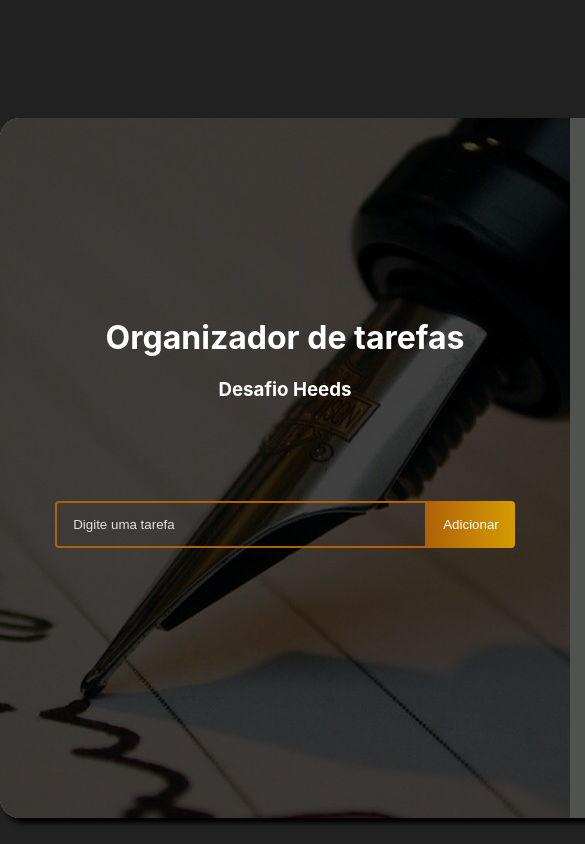
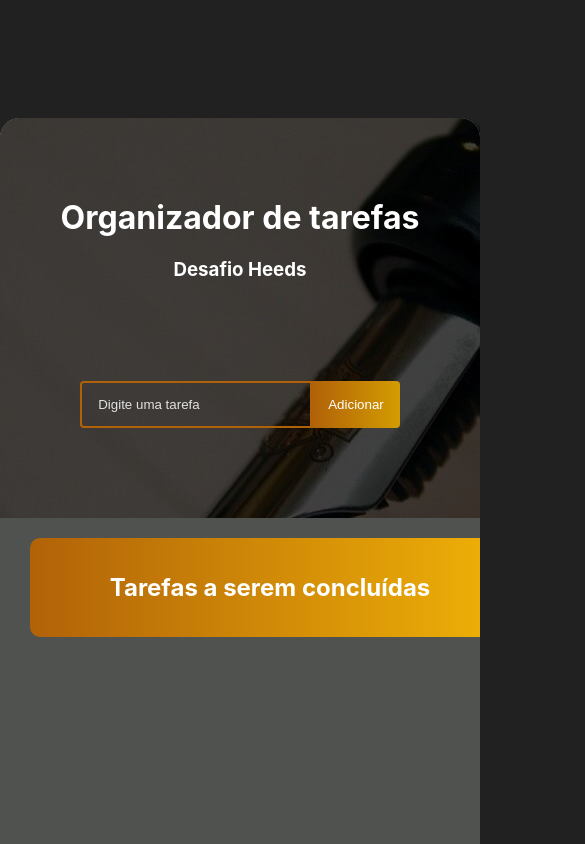
Before and after one commit to wilembergson/desafio-estagio-ts, a React (Create React App) app: page / in a window 390 px wide. Shown: the top 844 px of the page, 585 px wide, since content can reach past the window. Built offline with nearby package versions, Linux system fonts and the light colour scheme.

Commit message:
Adicionando responsividade

```diff
--- a/src/App.css
+++ b/src/App.css
@@ -14,3 +14,17 @@ body{
     overflow: hidden;
     box-shadow: 5px 5px 5px black;
 }
+
+@media (max-width:1199px){
+    .app{
+        width: 800px;
+
+    }
+
+}
+
+@media (max-width:799px){
+    .app{
+        width: 480px;
+    }
+}
--- a/src/components/TarefasForm/TarefaForm.css
+++ b/src/components/TarefasForm/TarefaForm.css
@@ -26,3 +26,10 @@
   text-transform: capitalize;
   transition: background 0.5s ease;
 }
+
+@media (max-width:1199px){
+  .tarefa-input{
+      width: 180px;
+
+  }
+}
--- a/src/components/inicial/Inicial.css
+++ b/src/components/inicial/Inicial.css
@@ -35,3 +35,22 @@ h3{
     color: #FFF;
     margin-bottom: 100px;
 }
+
+@media (max-width:799px){
+    .inicial{
+        display: grid;
+    }
+
+    h1{
+        margin-top: 80px;
+    }
+
+    .lado-esquerdo{
+        width: 100%;
+        min-height: 400px;
+    }
+
+    .lado-direito{
+        width: 100%;
+    }
+}
```
